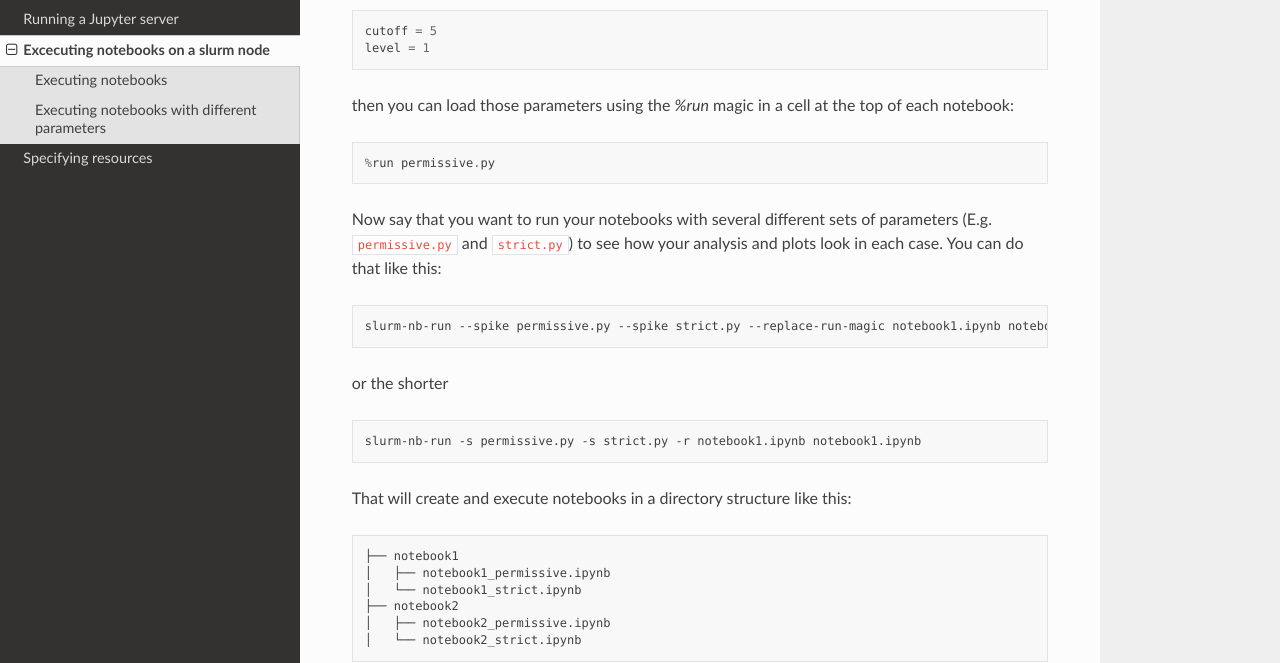
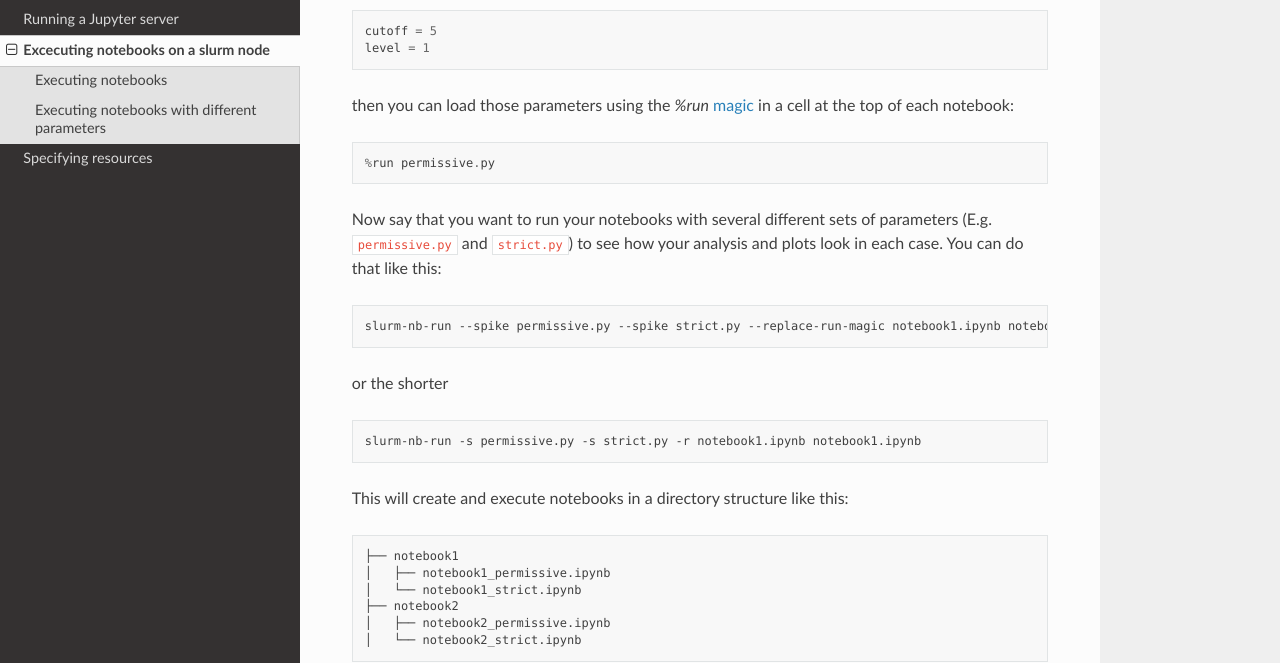
Before and after one commit to munch-group/slurm-jupyter, a Sphinx documentation site: the page built from docs/source/executing-notebooks.rst, in a window 1280 px wide and 900 px high, scrolled down 727 px. Shown: the part 162-825 px from the top of the window. Built offline with Sphinx 7.4.7 and the Read the Docs theme 2.0.0, drawn with Linux system fonts in a browser that asks for light colours.

Commit message:
Updated docs

```diff
--- a/docs/source/executing-notebooks.rst
+++ b/docs/source/executing-notebooks.rst
@@ -41,7 +41,7 @@ When parameter settings apply to several notebooks (E.g. notebook1.ipynb and not
     cutoff = 5
     level = 1
 
-then you can load those parameters using the `%run` magic in a cell at the top of each notebook:
+then you can load those parameters using the `%run` `magic <https://ipython.readthedocs.io/en/stable/interactive/magics.html#magic-run>`_ in a cell at the top of each notebook:
 
 .. code-block:: python
 
@@ -59,7 +59,7 @@ or the shorter
 
     slurm-nb-run -s permissive.py -s strict.py -r notebook1.ipynb notebook1.ipynb
 
-That will create and execute notebooks in a directory structure like this:
+This will create and execute notebooks in a directory structure like this:
 
 .. code-block::
 
```
